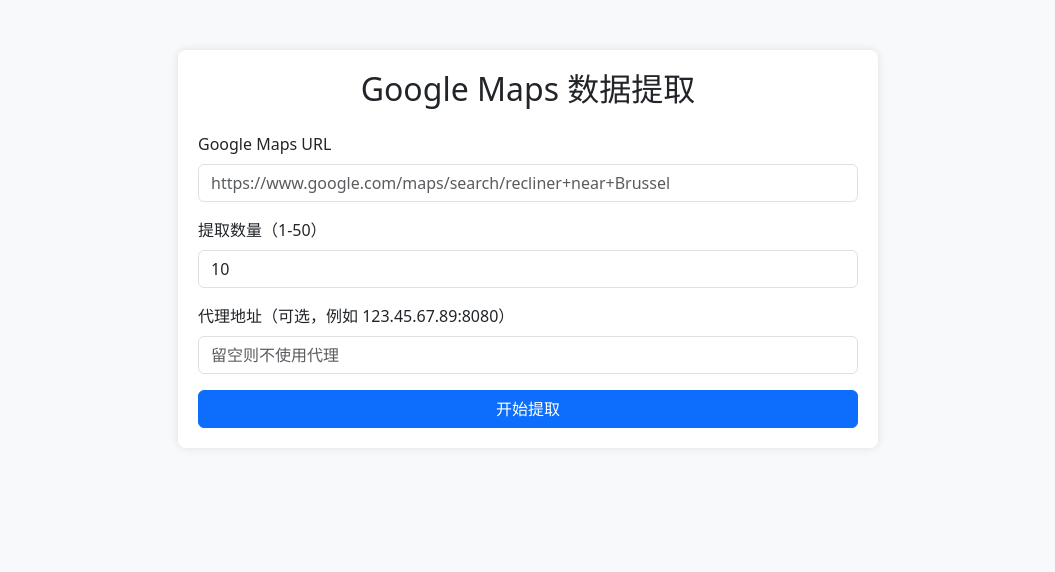
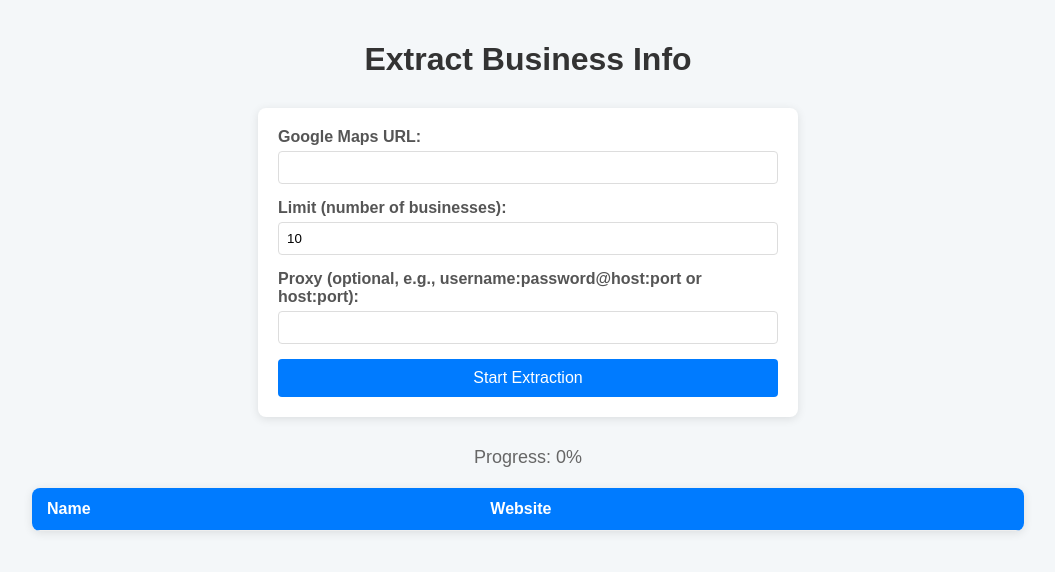
Before and after one commit to wvqkhn/google_maps, a Flask app: page /operation in a window 1280 px wide. Shown: the top 572 px of the page, without its empty margins (112-1167 px from the left). Run offline with Flask 3, Linux system fonts and the light colour scheme; the visitor is signed in with stand-in values (Sample User, id 1); lists and menus that the app fills with data are empty; some libraries are stand-ins or nearby versions.

Commit message:
滚动ok

```diff
--- a/templates/operation.html
+++ b/templates/operation.html
@@ -1,155 +1,193 @@
 <!DOCTYPE html>
-<html lang="zh-CN">
+<html lang="en">
 <head>
     <meta charset="UTF-8">
-    <meta name="viewport" content="width=device-width, initial-scale=1.0">
-    <title>操作页面 - Google Maps 数据提取</title>
-    <link href="https://cdn.jsdelivr.net/npm/bootstrap@5.3.0/dist/css/bootstrap.min.css" rel="stylesheet">
+    <title>Operation</title>
     <style>
-        .form-container {
-            max-width: 700px;
-            margin: 50px auto;
+        body {
+            font-family: Arial, sans-serif;
+            background-color: #f4f7f9;
+            margin: 0;
             padding: 20px;
-            box-shadow: 0 0 10px rgba(0, 0, 0, 0.1);
+        }
+        h1 {
+            text-align: center;
+            color: #333;
+            margin-bottom: 30px;
+        }
+        #extraction-form {
+            max-width: 500px;
+            margin: 0 auto 30px;
+            padding: 20px;
+            background-color: #fff;
             border-radius: 8px;
+            box-shadow: 0 2px 10px rgba(0, 0, 0, 0.1);
+        }
+        #extraction-form label {
+            display: block;
+            margin-bottom: 5px;
+            color: #555;
+            font-weight: bold;
+        }
+        #extraction-form input {
+            width: 100%;
+            padding: 8px;
+            margin-bottom: 15px;
+            border: 1px solid #ddd;
+            border-radius: 4px;
+            box-sizing: border-box;
+        }
+        #extraction-form button {
+            width: 100%;
+            padding: 10px;
+            background-color: #007bff;
+            color: white;
+            border: none;
+            border-radius: 4px;
+            cursor: pointer;
+            font-size: 16px;
+            transition: background-color 0.3s;
+        }
+        #extraction-form button:hover {
+            background-color: #0056b3;
+        }
+        #progress {
+            text-align: center;
+            margin: 20px 0;
+            color: #666;
+            font-size: 18px;
+        }
+        #business-table {
+            width: 80%;
+            max-width: 1000px;
+            margin: 0 auto;
+            border-collapse: collapse;
             background-color: #fff;
+            box-shadow: 0 2px 10px rgba(0, 0, 0, 0.1);
+            border-radius: 8px;
+            overflow: hidden;
         }
-        body {
-            background-color: #f8f9fa;
+        #business-table th, #business-table td {
+            padding: 12px 15px;
+            text-align: left;
+            border-bottom: 1px solid #eee;
         }
-        .loading-overlay {
+        #business-table th {
+            background-color: #007bff;
+            color: white;
+            font-weight: bold;
+        }
+        #business-table tr:nth-child(even) {
+            background-color: #f9f9f9;
+        }
+        #business-table tr:hover {
+            background-color: #f1f1f1;
+        }
+        #business-table a {
+            color: #007bff;
+            text-decoration: none;
+        }
+        #business-table a:hover {
+            text-decoration: underline;
+        }
+        #download-link {
             display: none;
-            position: fixed;
-            top: 0;
-            left: 0;
-            width: 100%;
-            height: 100%;
-            background: rgba(0, 0, 0, 0.5);
-            z-index: 1000;
-            justify-content: center;
-            align-items: center;
-            transition: opacity 0.3s ease;
+            text-align: center;
+            margin: 20px 0;
         }
-        .progress-container {
-            margin-top: 20px;
-            display: none;
+        #download-link a {
+            padding: 10px 20px;
+            background-color: #28a745;
+            color: white;
+            text-decoration: none;
+            border-radius: 4px;
+            transition: background-color 0.3s;
         }
-        .progress-bar {
-            transition: width 0.5s ease-in-out;
-        }
-        .extracted-item {
-            font-size: 0.9em;
-            word-break: break-word;
+        #download-link a:hover {
+            background-color: #218838;
         }
     </style>
+    <script src="https://cdnjs.cloudflare.com/ajax/libs/socket.io/4.6.1/socket.io.js"></script>
 </head>
 <body>
-    <div class="container form-container">
-        <h2 class="text-center mb-4">Google Maps 数据提取</h2>
-        <form id="extract-form" novalidate>
-            <div class="mb-3">
-                <label for="url" class="form-label">Google Maps URL</label>
-                <input type="url" class="form-control" id="url" name="url" required
-                       placeholder="https://www.google.com/maps/search/recliner+near+Brussel"
-                       pattern="https://www\.google\.com/maps.*">
-                <div class="invalid-feedback">请输入有效的 Google Maps URL</div>
-            </div>
-            <div class="mb-3">
-                <label for="limit" class="form-label">提取数量（1-50）</label>
-                <input type="number" class="form-control" id="limit" name="limit" required
-                       min="1" max="50" value="10">
-                <div class="invalid-feedback">请输入 1 到 50 之间的数字</div>
-            </div>
-            <div class="mb-3">
-                <label for="proxy" class="form-label">代理地址（可选，例如 123.45.67.89:8080）</label>
-                <input type="text" class="form-control" id="proxy" name="proxy"
-                       placeholder="留空则不使用代理">
-            </div>
-            <button type="submit" class="btn btn-primary w-100">开始提取</button>
-        </form>
-        <div class="progress-container" id="progress-container">
-            <h5 class="mt-3">提取进度</h5>
-            <div class="progress mb-3">
-                <div class="progress-bar bg-success" role="progressbar" id="progress-bar"
-                     style="width: 0%;" aria-valuenow="0" aria-valuemin="0" aria-valuemax="100">0%</div>
-            </div>
-            <p id="progress-message">等待开始...</p>
-            <ul id="extracted-data" class="list-group mb-3"></ul>
-            <a id="download-link" class="btn btn-success" style="display: none;" href="#">下载 CSV</a>
-        </div>
-    </div>
+    <h1>Extract Business Info</h1>
+    <form id="extraction-form">
+        <label for="url">Google Maps URL:</label>
+        <input type="text" id="url" name="url" required>
+        <label for="limit">Limit (number of businesses):</label>
+        <input type="number" id="limit" name="limit" value="10" min="1">
+        <label for="proxy">Proxy (optional, e.g., username:password@host:port or host:port):</label>
+        <input type="text" id="proxy" name="proxy">
+        <button type="submit">Start Extraction</button>
+    </form>
 
-    <div class="loading-overlay" id="loading">
-        <div class="spinner-border text-light" role="status" style="width: 3rem; height: 3rem;">
-            <span class="visually-hidden">加载中...</span>
-        </div>
-    </div>
+    <div id="progress">Progress: 0%</div>
+    <table id="business-table">
+        <thead>
+            <tr>
+                <th>Name</th>
+                <th>Website</th>
+            </tr>
+        </thead>
+        <tbody id="business-table-body">
+        </tbody>
+    </table>
+    <a id="download-link" href="#">Download CSV</a>
 
-    <script src="https://cdn.jsdelivr.net/npm/bootstrap@5.3.0/dist/js/bootstrap.bundle.min.js"></script>
-    <script src="https://cdnjs.cloudflare.com/ajax/libs/socket.io/4.7.5/socket.io.js"></script>
     <script>
-        const socket = io.connect('http://' + document.domain + ':' + location.port);
-        const form = document.getElementById('extract-form');
-        const loading = document.getElementById('loading');
-        const progressContainer = document.getElementById('progress-container');
-        const progressBar = document.getElementById('progress-bar');
-        const progressMessage = document.getElementById('progress-message');
-        const extractedDataList = document.getElementById('extracted-data');
+        const socket = io();
+        const form = document.getElementById('extraction-form');
+        const progressDiv = document.getElementById('progress');
+        const tableBody = document.getElementById('business-table-body');
         const downloadLink = document.getElementById('download-link');
 
-        form.addEventListener('submit', function (event) {
-            event.preventDefault();
-            if (!form.checkValidity()) {
-                form.classList.add('was-validated');
-                return;
-            }
+        form.addEventListener('submit', function(e) {
+            e.preventDefault();
+            const url = document.getElementById('url').value;
+            const limit = document.getElementById('limit').value;
+            const proxy = document.getElementById('proxy').value;
 
-            loading.style.display = 'flex';
-            progressContainer.style.display = 'block';
-            progressBar.style.width = '0%';
-            progressBar.textContent = '0%';
-            progressMessage.textContent = '任务已启动，正在提取数据...';
-            extractedDataList.innerHTML = '';
-            downloadLink.style.display = 'none';
+            // 清空表格
+            tableBody.innerHTML = '';
 
-            const formData = new FormData(form);
             fetch('/start_extraction', {
                 method: 'POST',
-                body: formData
+                headers: {
+                    'Content-Type': 'application/x-www-form-urlencoded',
+                },
+                body: `url=${encodeURIComponent(url)}&limit=${encodeURIComponent(limit)}&proxy=${encodeURIComponent(proxy)}`
             })
             .then(response => response.json())
             .then(data => {
-                if (data.status !== 'success') {
-                    progressMessage.textContent = data.message;
-                    loading.style.display = 'none';
+                if (data.status === 'success') {
+                    progressDiv.textContent = 'Task started...';
+                } else {
+                    progressDiv.textContent = `Error: ${data.message}`;
                 }
             })
             .catch(error => {
-                progressMessage.textContent = '请求失败: ' + error;
-                loading.style.display = 'none';
+                progressDiv.textContent = `Fetch error: ${error}`;
             });
         });
 
-        socket.on('progress_update', function (data) {
-            progressBar.style.width = data.progress + '%';
-            progressBar.textContent = data.progress + '%';
-            progressBar.setAttribute('aria-valuenow', data.progress);
+        socket.on('progress_update', function(data) {
+            progressDiv.textContent = `Progress: ${data.progress}% - ${data.message || ''}`;
 
-            if (data.current && data.business_data) {
-                const item = document.createElement('li');
-                item.className = 'list-group-item extracted-item';
-                item.textContent = `${data.current}: 地址: ${data.business_data.address || '无'}, 电话: ${data.business_data.phone || '无'}`;
-                extractedDataList.appendChild(item);
+            // 如果有 business_data，添加到表格
+            if (data.business_data) {
+                const row = document.createElement('tr');
+                row.innerHTML = `
+                    <td>${data.business_data.name || 'N/A'}</td>
+                    <td>${data.business_data.website ? '<a href="' + data.business_data.website + '" target="_blank">' + data.business_data.website + '</a>' : 'N/A'}</td>
+                `;
+                tableBody.appendChild(row);
             }
 
-            progressMessage.textContent = data.message || '正在处理 ' + (data.current || '');
-
-            if (data.progress === 100) {
-                loading.style.display = 'none';
-                if (data.csv_file) {
-                    downloadLink.href = '/download/' + data.csv_file;
-                    downloadLink.style.display = 'block';
-                }
+            // 如果任务完成，显示下载链接
+            if (data.progress === 100 && data.csv_file) {
+                downloadLink.href = `/download/${data.csv_file}`;
+                downloadLink.style.display = 'block';
+                downloadLink.textContent = `Download CSV (${data.csv_file})`;
             }
         });
     </script>
```
Also changed, not shown: scraper.py (+79 -101 lines), 2 other files.
